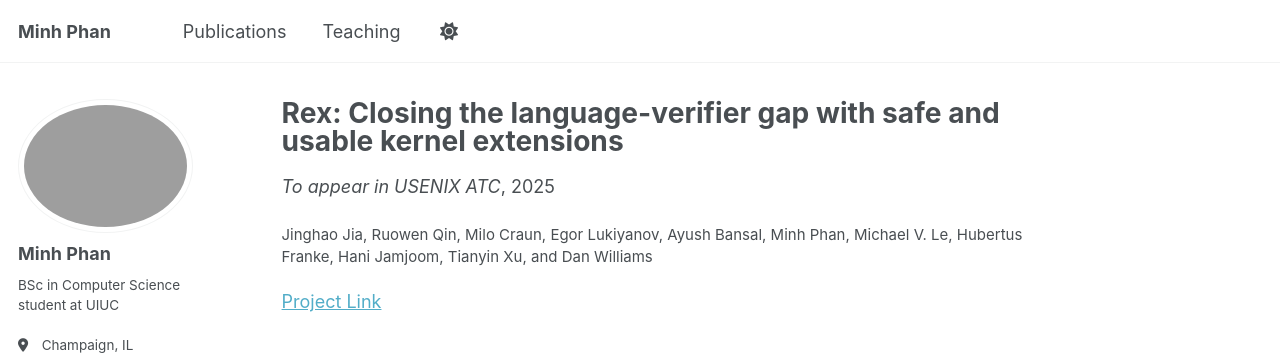
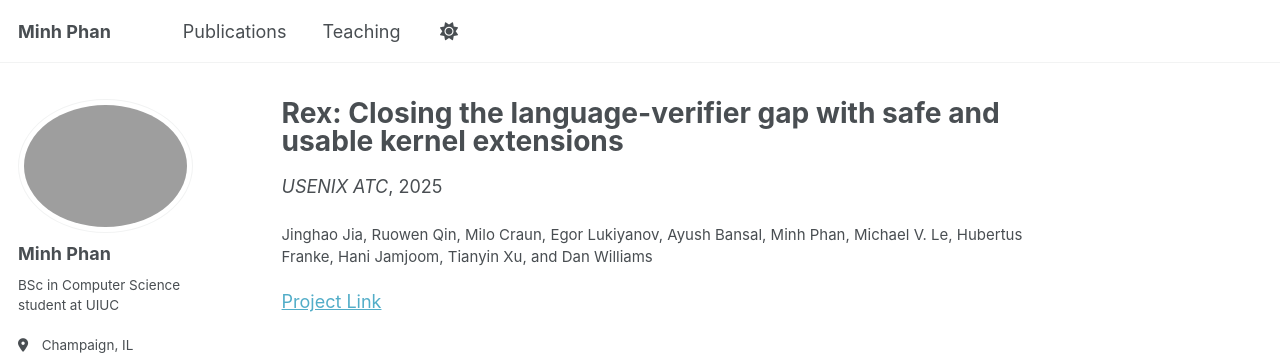
Before and after one commit to MinhPhan8803/MinhPhan8803.github.io, a Jekyll site: the page built from _publications/rex.md, in a window 1280 px wide and 1003 px high. Shown: the top 363 px of the window. Built offline with Jekyll 4.4.1, drawn with Linux system fonts in a browser that asks for light colours.

Commit message:
Update rex.md

```diff
--- a/_publications/rex.md
+++ b/_publications/rex.md
@@ -5,7 +5,7 @@ category: conferences
 permalink: /publication/rex
 excerpt:
 date: 2025-01-01
-venue: To appear in USENIX ATC
+venue: USENIX ATC
 paperurl: 'http://MinhPhan8803.github.io/files/rex.pdf'
 authors: 'Jinghao Jia, Ruowen Qin, Milo Craun, Egor Lukiyanov, Ayush Bansal, Minh Phan, Michael V. Le, Hubertus Franke, Hani Jamjoom, Tianyin Xu, and Dan Williams'
 projectlink: 'https://github.com/rex-rs/rex'
```
